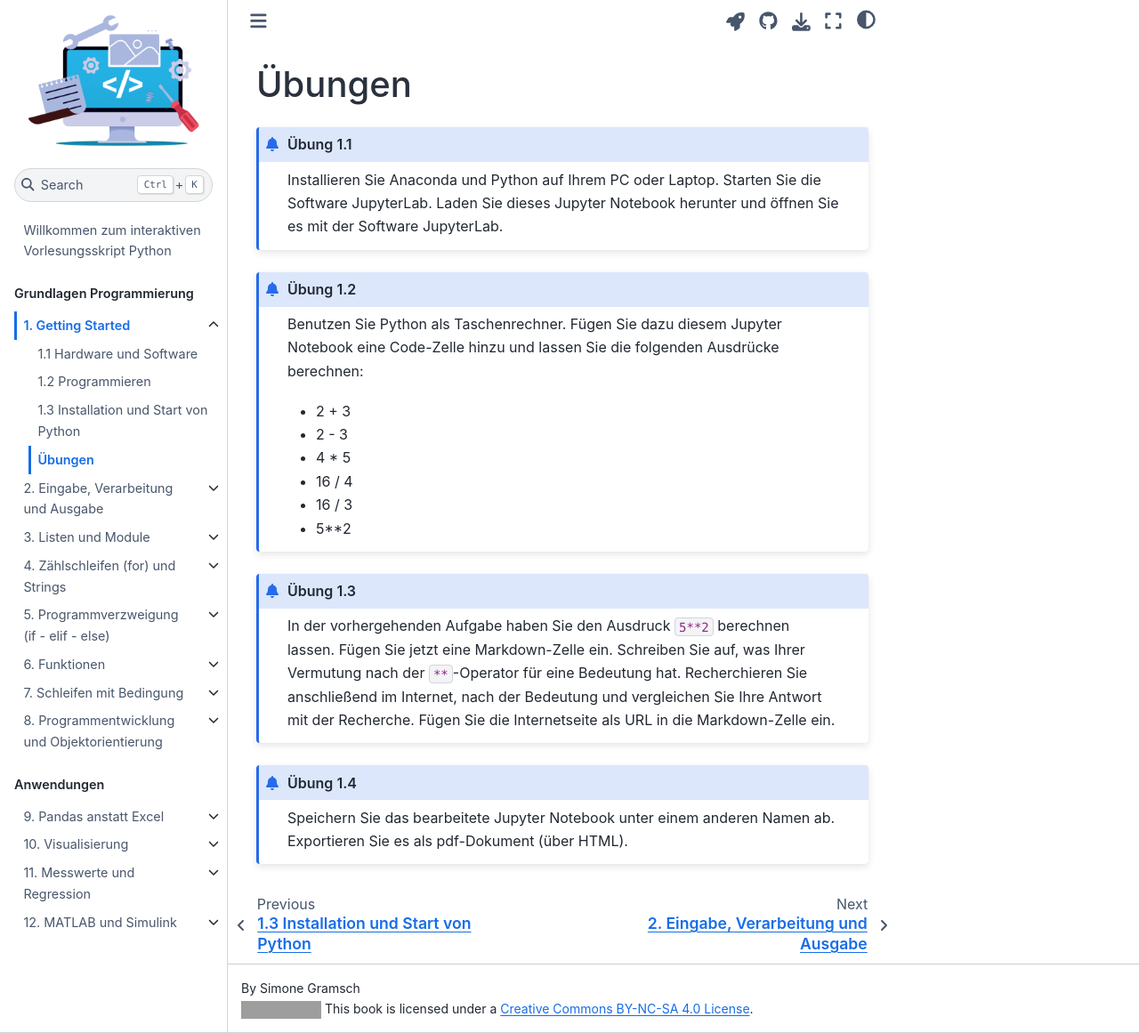
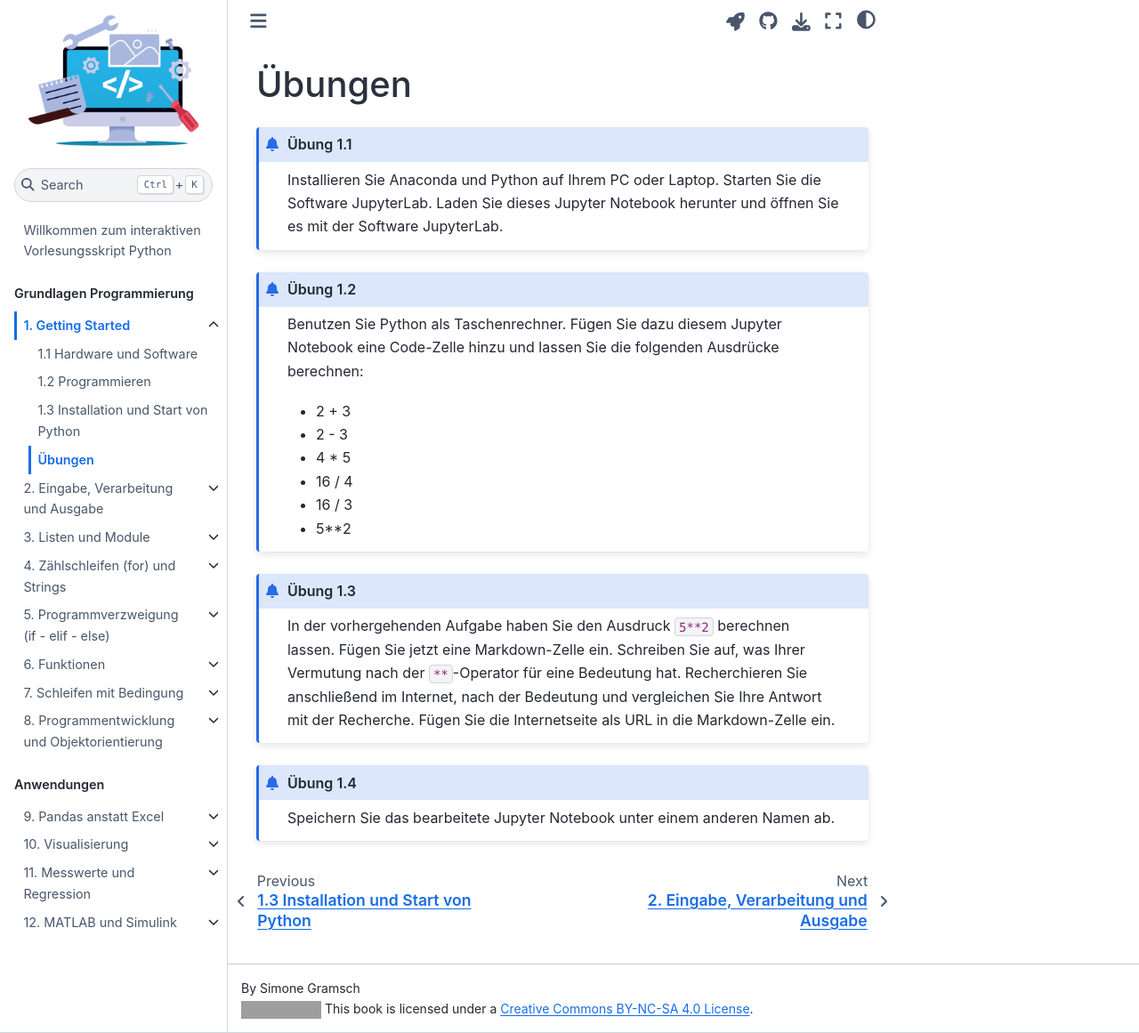
Before and after one commit to gramschs/book_python, a Jupyter Book: the page built from doc/chapter01/chapter01_sec04.md, in a window 1280 px wide and 1161 px high. Shown: the whole window at 89% size. Built offline with Jupyter Book 1.0.4 settings and Sphinx 7.4.7 and the Sphinx Book theme 1.1.4, drawn with Linux system fonts in a browser that asks for light colours; grey boxes are pictures that could not be loaded.

Commit message:
exercise 1.4 reduced, printing didn't work

````diff
--- a/doc/chapter01/chapter01_sec04.md
+++ b/doc/chapter01/chapter01_sec04.md
@@ -46,5 +46,4 @@ Fügen Sie die Internetseite als URL in die Markdown-Zelle ein.
 ```{admonition} Übung 1.4
 :class: miniexercise
 Speichern Sie das bearbeitete Jupyter Notebook unter einem anderen Namen ab.
-Exportieren Sie es als pdf-Dokument (über HTML).
 ```
````
